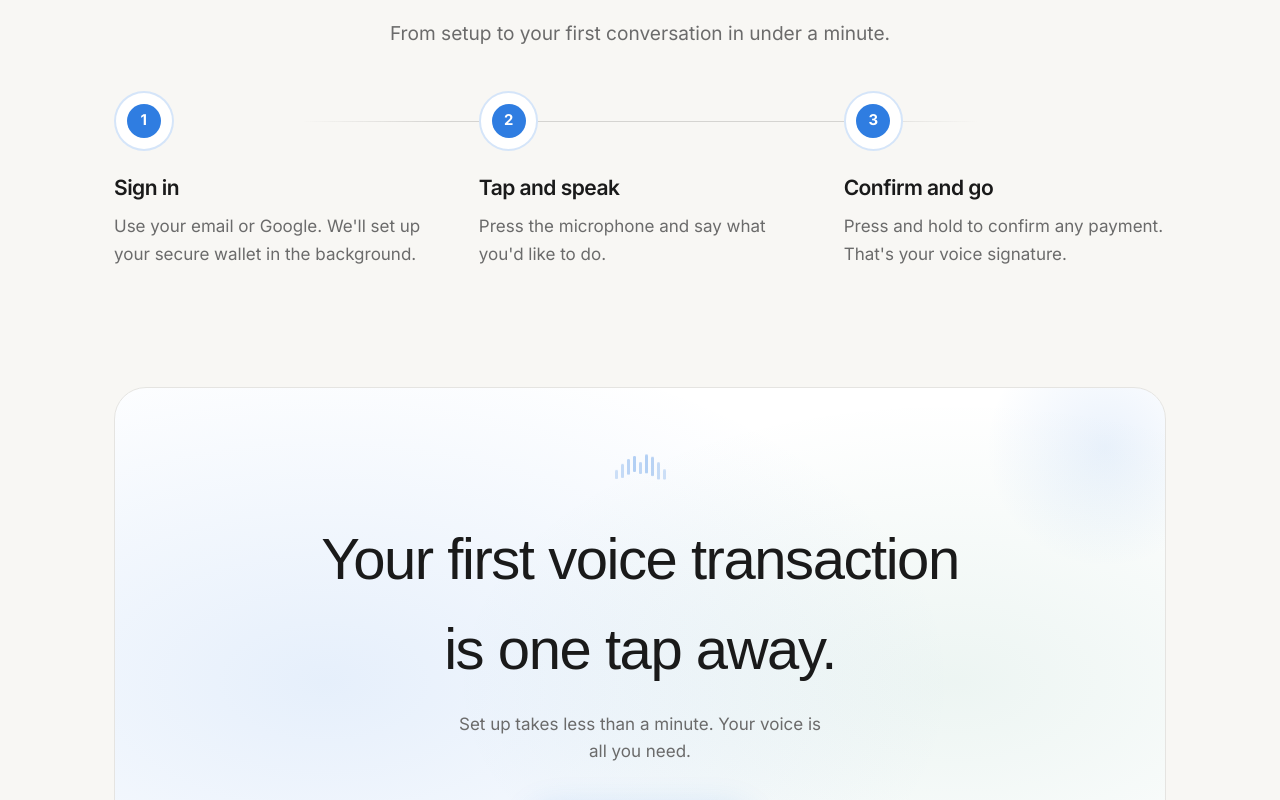
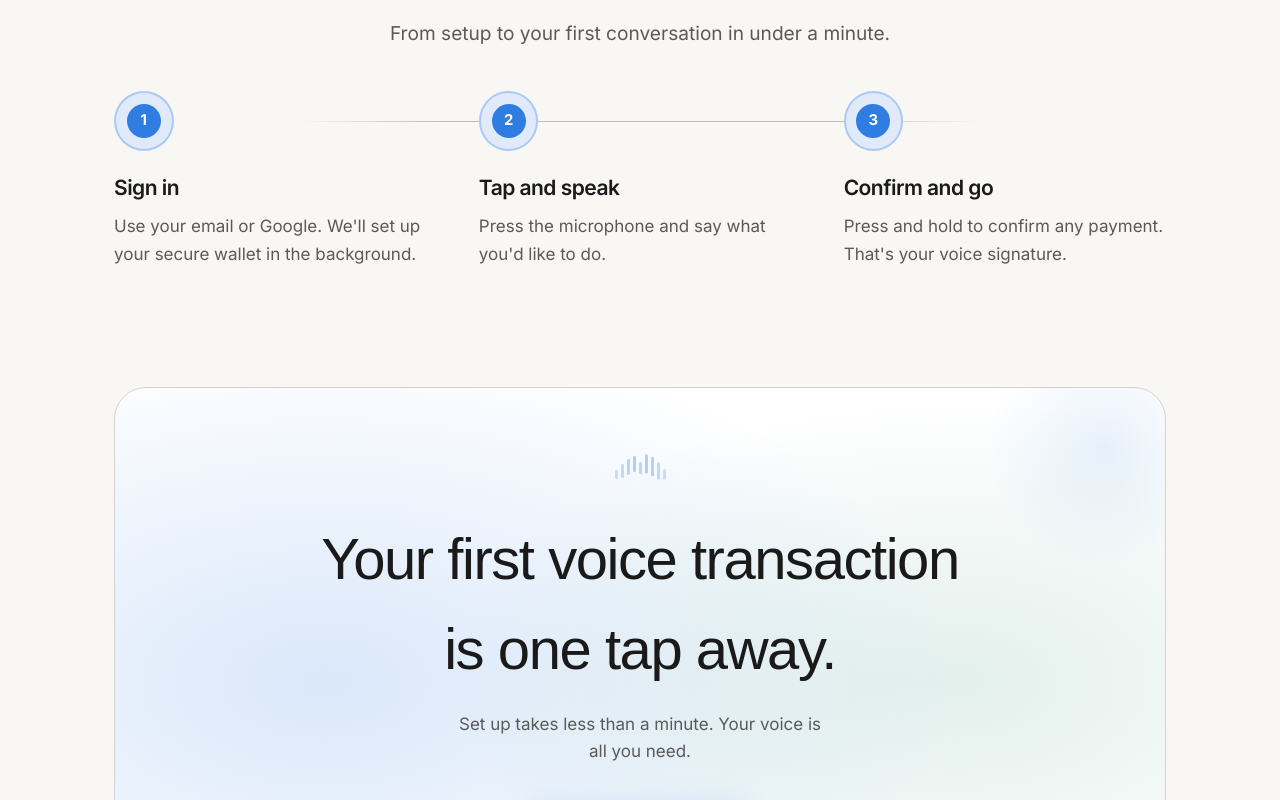
Before and after one commit to VoiceFi/voicefi-app, a Next.js app: page / in a window 1280 px wide. Shown: the part 1800-2600 px from the top of the page. Built offline with nearby package versions, Linux system fonts and the light colour scheme; no server answers; a web font is replaced by a local one; what @elevenlabs/react would draw is missing.

Commit message:
feat(ui): Color Design Improvement

```diff
--- a/app/globals.css
+++ b/app/globals.css
@@ -33,22 +33,22 @@
   --secondary: #168060;
   --secondary-foreground: #1A1A1A;
   --success: #168060;
-  --muted: #F0EFEC;
-  --muted-foreground: #6B6B6B;
-  --accent: #EDF4FC;
+  --muted: #E7E6E2;
+  --muted-foreground: #5A5A5A;
+  --accent: #E0EAFA;
   --destructive: #E53935;
-  --border: #E5E4E1;
-  --border-subtle: rgba(229,228,225,0.5);
-  --border-strong: #D5D4D1;
-  --input: #F5F4F1;
+  --border: #D4D3CF;
+  --border-subtle: rgba(195,193,189,0.65);
+  --border-strong: #BDBCB8;
+  --input: #F0EFEc;
   --surface-raised: #FFFFFF;
-  --surface-sunken: #F2F1EE;
-  --surface-overlay: rgba(248,247,244,0.82);
-  --foreground-secondary: #4A4A4A;
-  --foreground-tertiary: #7A7A7A;
-  --nav-scrolled-bg: rgba(248,247,244,0.95);
+  --surface-sunken: #ECEAE6;
+  --surface-overlay: rgba(248,247,244,0.88);
+  --foreground-secondary: #3A3A3A;
+  --foreground-tertiary: #6A6A6A;
+  --nav-scrolled-bg: rgba(248,247,244,0.97);
   --mic-idle-from: #ffffff;
-  --mic-idle-to: #f6f5f2;
+  --mic-idle-to: #f0efec;
   --avatar-gradient: linear-gradient(135deg, #4A90D9, #168060);
 }
 
@@ -178,8 +178,8 @@ button:focus-visible, a:focus-visible, input:focus-visible {
 /* ---------- Hero ---------- */
 .hero-bg {
   background:
-    radial-gradient(ellipse 80% 60% at 50% 30%, rgba(47,125,225,0.06) 0%, transparent 70%),
-    radial-gradient(ellipse 60% 40% at 80% 80%, rgba(22,128,96,0.04) 0%, transparent 60%),
+    radial-gradient(ellipse 80% 60% at 50% 30%, rgba(47,125,225,0.11) 0%, transparent 70%),
+    radial-gradient(ellipse 60% 40% at 80% 80%, rgba(22,128,96,0.07) 0%, transparent 60%),
     var(--background);
 }
 .animate-hero-orb {
@@ -222,8 +222,8 @@ button:focus-visible, a:focus-visible, input:focus-visible {
 /* ---------- CTA Section ---------- */
 .cta-section {
   background:
-    radial-gradient(ellipse 100% 100% at 20% 50%, rgba(47,125,225,0.12) 0%, transparent 60%),
-    radial-gradient(ellipse 80% 80% at 80% 50%, rgba(22,128,96,0.08) 0%, transparent 60%),
+    radial-gradient(ellipse 100% 100% at 20% 50%, rgba(47,125,225,0.18) 0%, transparent 60%),
+    radial-gradient(ellipse 80% 80% at 80% 50%, rgba(22,128,96,0.12) 0%, transparent 60%),
     var(--card);
   border: 1px solid var(--border);
   border-radius: 32px;
--- a/app/page.tsx
+++ b/app/page.tsx
@@ -18,7 +18,7 @@ export default function LandingPage() {
       <section id="main-content" className="hero-bg pt-20 pb-6 text-center">
         <div className="max-w-[1120px] mx-auto px-5 md:px-8">
           {/* Badge */}
-          <span className="inline-flex items-center gap-2 px-4 py-1.5 rounded-full border border-[var(--primary)]/20 bg-[var(--accent)] text-[var(--primary)] text-[12px] font-semibold uppercase tracking-[0.08em]">
+          <span className="inline-flex items-center gap-2 px-4 py-1.5 rounded-full border border-[var(--primary)]/30 bg-[var(--accent)] text-[var(--primary)] text-[12px] font-semibold uppercase tracking-[0.08em]">
             <span className="w-1.5 h-1.5 rounded-full bg-[var(--success)] animate-[pulse-soft_2.5s_ease-in-out_infinite]" />
             Voice-first payments · Solana
           </span>
@@ -50,6 +50,7 @@ export default function LandingPage() {
       </section>
 
       {/* Features — Bento Grid */}
+      <div className="bg-[var(--surface-sunken)]">
       <section className="max-w-[1120px] mx-auto px-5 md:px-8 py-12 md:py-16">
         <Reveal>
           {/* Section header */}
@@ -92,7 +93,7 @@ export default function LandingPage() {
               <div>
                 <div
                   aria-hidden="true"
-                  className="w-14 h-14 rounded-2xl bg-[rgba(22,128,96,0.10)] text-[var(--secondary)] grid place-items-center mb-7"
+                  className="w-14 h-14 rounded-2xl bg-[rgba(22,128,96,0.14)] text-[var(--secondary)] grid place-items-center mb-7"
                 >
                   <Mic size={28} strokeWidth={1.5} />
                 </div>
@@ -139,6 +140,7 @@ export default function LandingPage() {
           </div>
         </Reveal>
       </section>
+      </div>
 
       {/* How it works */}
       <section
@@ -194,7 +196,7 @@ export default function LandingPage() {
             ].map((s) => (
               <Reveal key={s.n} delay={s.delay}>
                 <div className="flex flex-col items-center md:items-start gap-5 text-center md:text-left">
-                  <div className="w-14 h-14 rounded-full border-2 border-[var(--primary)]/20 bg-white grid place-items-center flex-shrink-0">
+                  <div className="w-14 h-14 rounded-full border-2 border-[var(--primary)]/30 bg-[var(--accent)] grid place-items-center flex-shrink-0">
                     <div className="w-8 h-8 rounded-full bg-[var(--primary)] text-white grid place-items-center font-bold text-sm">
                       {s.n}
                     </div>
--- a/components/ui/card.tsx
+++ b/components/ui/card.tsx
@@ -7,7 +7,7 @@ const cardVariants = cva(
   {
     variants: {
       variant: {
-        default: "bg-[var(--card)] shadow-[0_1px_3px_rgba(0,0,0,0.04)] border border-[var(--border-subtle)] hover:border-[var(--border)]",
+        default: "bg-[var(--card)] shadow-[0_2px_16px_rgba(0,0,0,0.07),_0_0_0_1px_rgba(0,0,0,0.04)] border border-[var(--border-subtle)] hover:border-[var(--border)] hover:shadow-[0_8px_28px_rgba(0,0,0,0.10),_0_0_0_1px_rgba(0,0,0,0.05)]",
         tinted: "bg-[var(--accent)] border border-[var(--primary)]/8 hover:border-[var(--primary)]/15",
         stat: "bg-[#F9F8F5] border border-[var(--border-subtle)] hover:border-[var(--border)]",
       },
```
